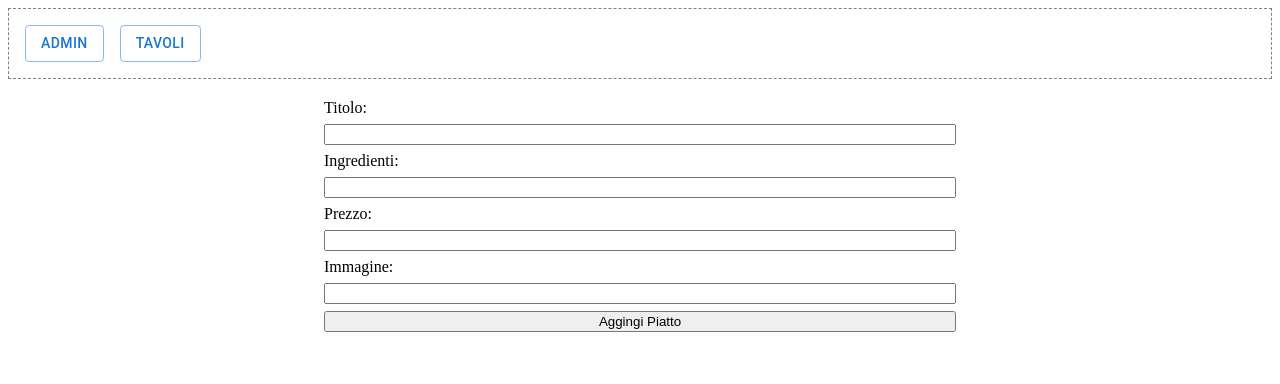
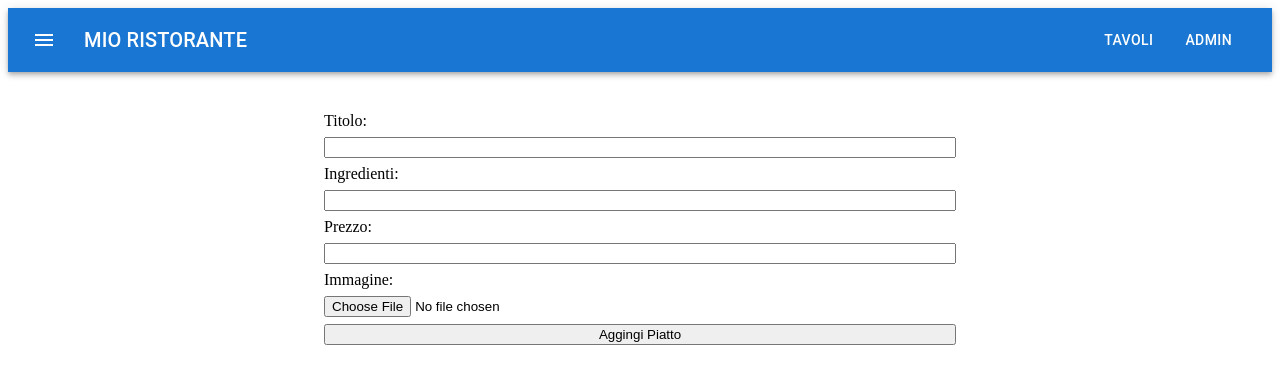
Before and after one commit to jawid-fakhari/restaurant_order_management_system_fullstack_gsap, a React (Create React App) app in the folder client/: page /admin in a window 1280 px wide. Shown: the top 384 px of the page. Built offline with nearby package versions, Linux system fonts and the light colour scheme.

Commit message:
some style added

```diff
--- a/client/package.json
+++ b/client/package.json
@@ -6,6 +6,7 @@
     "@emotion/react": "^11.13.3",
     "@emotion/style": "^0.8.0",
     "@emotion/styled": "^11.13.0",
+    "@mui/icons-material": "^6.0.2",
     "@mui/material": "^6.0.1",
     "@testing-library/jest-dom": "^5.17.0",
     "@testing-library/react": "^13.4.0",
--- a/client/src/App.js
+++ b/client/src/App.js
@@ -10,8 +10,8 @@ function App() {
     <div className="App">
       <Routes>
         <Route path="/" element={<Home />} />
+        <Route path="/tables" element={<Tables />} />
         <Route path="/admin" element={<Admin />} />
-        <Route path="/tables" element={<Tables />} />
         <Route path="/menu/:tableNumber" element={<Menu />} />
         <Route path="/checkout/:tableNumber/:id/:amount" element={<Checkout />} />
       </Routes>
--- a/client/src/components/menuItam/MenuItem.jsx
+++ b/client/src/components/menuItam/MenuItem.jsx
@@ -28,7 +28,6 @@ function Food({ id, imgSrc, name, ingredients, price, callback }) {
 
 
     return (
-        <>
         <Box sx={{
             width: 250,
             padding: 2,
@@ -65,8 +64,6 @@ function Food({ id, imgSrc, name, ingredients, price, callback }) {
                 </Button>
             </Stack>
         </Box>
-        </>
-
     )
 }
 
--- a/client/src/components/navbar/Navbar.jsx
+++ b/client/src/components/navbar/Navbar.jsx
@@ -1,23 +1,34 @@
 import * as React from 'react'
 import Box from '@mui/material/Box'
-import Stack from '@mui/material/Stack';
-import Button from '@mui/material/Button';
 import { Link } from 'react-router-dom';
+import AppBar from '@mui/material/AppBar';
+import Toolbar from '@mui/material/Toolbar';
+import Typography from '@mui/material/Typography';
+import IconButton from '@mui/material/IconButton';
+import MenuIcon from '@mui/icons-material/Menu';
+import { Button } from '@mui/material';
 
 function Navbar() {
   return (
-    <Box component="section" sx={{ p: 2, border: '1px dashed grey' }}>
-      <Stack spacing={2} direction="row">
-        {/* <Link to="/menu" >
-          <Button variant="contained">Menu</Button>
-        </Link> */}
-        <Link to="/admin">
-          <Button variant="outlined">Admin</Button>
-        </Link>
-        <Link to="/tables">
-          <Button variant="outlined">Tavoli</Button>
-        </Link>
-      </Stack>
+    <Box sx={{ flexGrow: 1 }} marginBottom={5}>
+      <AppBar position="static">
+        <Toolbar>
+          <IconButton
+            size="large"
+            edge="start"
+            color="inherit"
+            aria-label="menu"
+            sx={{ mr: 2 }}
+          >
+            <MenuIcon />
+          </IconButton>
+          <Typography variant="h6" component="div" sx={{ flexGrow: 1 }}>
+            MIO RISTORANTE
+          </Typography>
+          <Button variant='secondary' component={Link} to="/tables">Tavoli</Button>
+          <Button variant='secondary' component={Link} to="/admin">Admin</Button>
+        </Toolbar>
+      </AppBar>
     </Box>
   )
 }
--- a/client/src/components/tableComponent/TableComp.jsx
+++ b/client/src/components/tableComponent/TableComp.jsx
@@ -18,7 +18,7 @@ function TableComp({ id, tableNumber, onTableClick, amount, status }) {
 
   return (
     <Box sx={{
-      width: 250,
+      width: 230,
       padding: 2,
       border: '1px solid #e0e0e0',
       borderRadius: 2,
--- a/client/src/index.js
+++ b/client/src/index.js
@@ -3,6 +3,7 @@ import ReactDOM from "react-dom/client";
 import App from "./App";
 import reportWebVitals from "./reportWebVitals";
 import { BrowserRouter } from "react-router-dom";
+import { Container } from "@mui/material";
 
 const root = ReactDOM.createRoot(document.getElementById("root"));
 root.render(
--- a/client/src/pages/admin/Admin.jsx
+++ b/client/src/pages/admin/Admin.jsx
@@ -37,6 +37,18 @@ function Admin() {
       });
   }
 
+  //convertire/decode un immagine in Base64
+  function convertToBase64(e){
+    console.log(e);
+    var reader = new FileReader();
+    reader.readAsDataURL(e.target.files[0]);
+    reader.onload=() => {
+      console.log(reader.result);
+    };
+    reader.onerror = error => {
+      console.log("Error", error);
+    }
+  }
   return (
     <>
       <Navbar />
@@ -49,7 +61,7 @@ function Admin() {
         <label>Prezzo:</label>
         <input type="text" required value={price} onChange={(e) => setPrice(e.target.value)} />
         <label>Immagine:</label>
-        <input type="text" value={image} onChange={(e) => setImage(e.target.value)} />
+        <input accept='image/' type="file" value={image} onChange={convertToBase64} />
         <button>Aggingi Piatto</button>
 
       </form>
--- a/client/src/pages/checkout/Checkout.jsx
+++ b/client/src/pages/checkout/Checkout.jsx
@@ -1,11 +1,12 @@
 import React, { useEffect, useState } from 'react'
 import Navbar from '../../components/navbar/Navbar'
-import { Box, Button, Typography } from '@mui/material'
-import { useParams } from 'react-router-dom'
+import { Box, Button, Container, Typography } from '@mui/material'
+import { useNavigate, useParams } from 'react-router-dom'
 import axios from 'axios';
 
 function Checkout() {
-    //**** collegare all'API di checkout by id per avere informazioni e renderizzarli qui
+    const navigate = useNavigate();
+
     //prendere tableNumber e id dal url tramite useParams
     const { tableNumber, id, amount } = useParams();
     const [orders, setOrders] = useState([]);
@@ -21,7 +22,7 @@ function Checkout() {
         fetchDataFromGetCheckoutById();
     }, []);
 
-    //render tutti orders nelc checkout
+    //render tutti orders in checkout page
     const tableOrders = orders.map((order, i) => {
         const { name, quantity, price } = order;
         return <div key={i}>
@@ -33,9 +34,24 @@ function Checkout() {
         </div>
     })
 
+    //button handlers
+    async function closeBtn() {
+        if (window.confirm("Vuoi chiudere il tavolo? ")) {
+            await axios.delete(`http://localhost:5000/api/checkout/${id}`, {})
+                .then(response => {
+                    alert('Il tavolo è stato chiuso correttamente');
+                    navigate('/tables');
+                })
+                .catch(error => {
+                    console.log(error);
+                });
+        }
+    }
+
     return (
         <>
             <Navbar />
+            <Container maxWidth="sm">
                 <Box sx={{
                     width: 450,
                     padding: 2,
@@ -51,10 +67,11 @@ function Checkout() {
                     {/* questo si ripeterà x il numero di ordini */}
                     {tableOrders}
                     <p>Totale: {amount} €</p>
-                <Button variant="outlined" color="primary">
-                    Chiudere il tavolo
+                    <Button onClick={closeBtn} variant="outlined" color="primary">
+                        Chiusura
                     </Button>
                 </Box>
+            </Container>
         </>
     )
 }
--- a/client/src/pages/menu/Menu.jsx
+++ b/client/src/pages/menu/Menu.jsx
@@ -46,7 +46,7 @@ function Menu() {
                 'Content-Type': 'application/json'
             }
         })
-            .then((response) => console.log('gli ordini sono stati aggiunti', response))
+            .then((response) => alert('I tuoi ordini sono stati accolti!'))
             .catch((error) => console.log(error));
     }
 
```
Also changed, not shown: 1 other file (tests, documents, lock files or other folders). Lines whose indentation alone changed are shown as unchanged.
